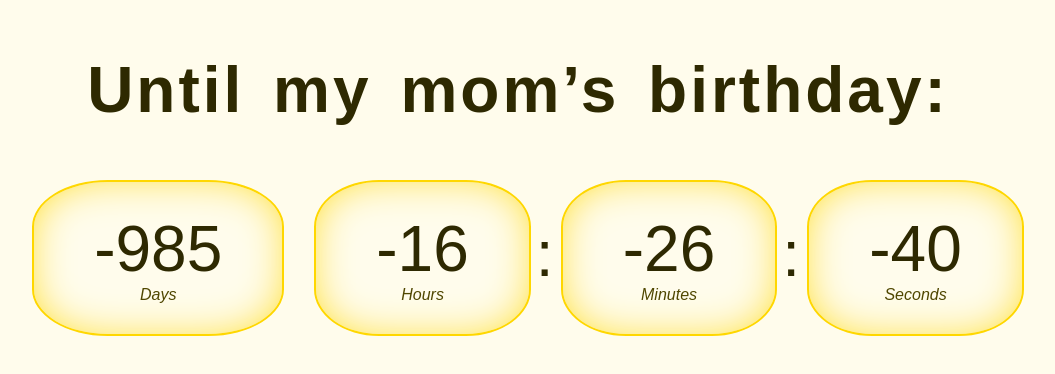
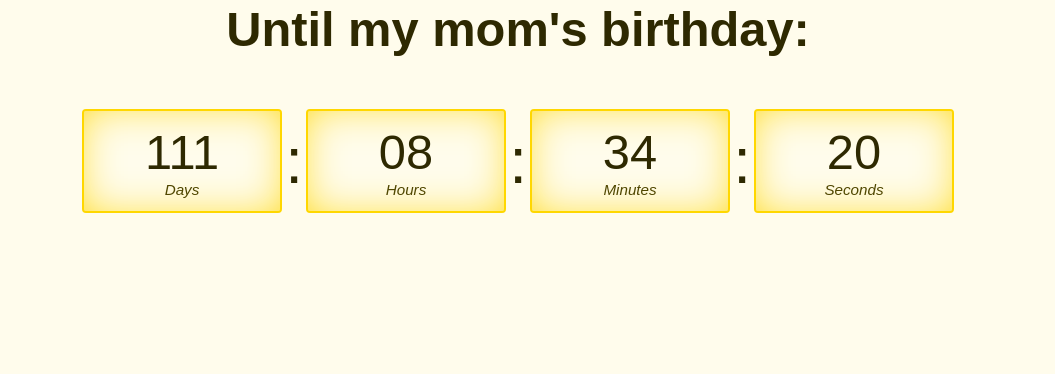
Before and after one commit to Romashka093/goit-js-hw-11-timer, a website with bundled scripts: page src/index.html in a window 1280 px wide. Shown: the whole page, without its empty margins (122-1177 px from the left). Built offline with nearby package versions, Linux system fonts and the light colour scheme.

Commit message:
Splitted and upgrade code

```diff
--- /dev/null
+++ b/src/components/MotherBD.js
@@ -0,0 +1,110 @@
+// Create elements
+const timerContainer = document.createElement('div');
+timerContainer.classList.add('timer-container');
+
+const titleH2 = document.createElement('h2');
+titleH2.classList.add('title');
+titleH2.textContent = "Until my mom's birthday:";
+timerContainer.appendChild(titleH2);
+
+const timerDiv = document.createElement('div');
+timerDiv.classList.add('timer');
+timerDiv.id = 'timer-1';
+
+const fields = ['days', 'hours', 'mins', 'secs'];
+const labels = ['Days', 'Hours', 'Minutes', 'Seconds'];
+
+fields.forEach((field, index) => {
+  const fieldDiv = document.createElement('div');
+  fieldDiv.classList.add('field');
+
+  const valueSpan = document.createElement('span');
+  valueSpan.classList.add('value');
+  valueSpan.setAttribute('data-value', field);
+  valueSpan.textContent = '11';
+
+  const labelSpan = document.createElement('span');
+  labelSpan.classList.add('label');
+  labelSpan.textContent = labels[index];
+
+  fieldDiv.appendChild(valueSpan);
+  fieldDiv.appendChild(labelSpan);
+
+  if (index < fields.length - 1) {
+    const dotsDiv = document.createElement('div');
+    dotsDiv.classList.add('dots');
+    dotsDiv.innerHTML = '<span class="too-dots">:</span>';
+    fieldDiv.appendChild(dotsDiv);
+  }
+
+  timerDiv.appendChild(fieldDiv);
+});
+
+timerContainer.appendChild(timerDiv);
+
+// Append to the document body or any other desired location
+const appWrapp = document.getElementById('app');
+appWrapp.appendChild(timerContainer);
+
+const refs = {
+  days: document.querySelector('span[data-value="days"]'),
+  hours: document.querySelector('span[data-value="hours"]'),
+  minutes: document.querySelector('span[data-value="mins"]'),
+  seconds: document.querySelector('span[data-value="secs"]'),
+};
+
+function pad(value) {
+  return String(value).padStart(2, '0');
+}
+
+new CountdownTimer({
+  targetDate: new Date('May 29 2021'),
+});
+function CountdownTimer(e) {
+  let prevDays = null;
+  let prevHours = null;
+  let prevMins = null;
+  let prevSecs = null;
+
+  setInterval(() => {
+    const today = new Date();
+    const targetDate = new Date(e.targetDate);
+    targetDate.setFullYear(today.getFullYear());
+
+    if (today > targetDate) {
+      targetDate.setFullYear(today.getFullYear() + 1);
+    }
+
+    const time = targetDate - today;
+    const days = Math.floor(time / (1000 * 60 * 60 * 24));
+    const hours = Math.floor((time % (1000 * 60 * 60 * 24)) / (1000 * 60 * 60));
+    const mins = Math.floor((time % (1000 * 60 * 60)) / (1000 * 60));
+    const secs = Math.floor((time % (1000 * 60)) / 1000);
+
+    if (days !== prevDays) {
+      if (days <= 9) {
+        refs.days.innerHTML = String(days).padStart(1, '0');
+      } else if (days > 9 && days <= 99) {
+        refs.days.innerHTML = String(days).padStart(2, '0');
+      } else if (days > 99) {
+        refs.days.innerHTML = String(days).padStart(3, '0');
+      }
+      prevDays = days;
+    }
+
+    if (hours !== prevHours) {
+      refs.hours.innerHTML = pad(hours);
+      prevHours = hours;
+    }
+
+    if (mins !== prevMins) {
+      refs.minutes.innerHTML = pad(mins);
+      prevMins = mins;
+    }
+
+    if (secs !== prevSecs) {
+      refs.seconds.innerHTML = pad(secs);
+      prevSecs = secs;
+    }
+  }, 1000);
+}
--- a/src/index.html
+++ b/src/index.html
@@ -1,37 +1,16 @@
-<!DOCTYPE html>
+<!doctype html>
 <html lang="en">
+  <head>
+    <meta charset="UTF-8" />
+    <meta name="viewport" content="width=device-width, initial-scale=1.0" />
+    <meta name="viewport" content="height=device-height, initial-scale=1.0" />
+    <meta name="description" content="Personal Calendar of Holidays" />
+    <title>&#128197;Calendar</title>
+  </head>
 
-<head>
-    <meta charset="UTF-8">
-    <meta name="viewport" content="width=device-width, initial-scale=1.0">
-    <title>Timer</title>
-</head>
-
-<body>
-    <h2 class="title">Until my mom’s birthday:</h2>
-    <div class="timer" id="timer-1">
-
-        <div class="field">
-            <span class="value" data-value="days">11</span>
-            <span class="label">Days</span>
-        </div>
-
-        <div class="field">
-            <span class="value" data-value="hours">11</span>
-            <span class="label">Hours</span>
-        </div>
-        <div class="dots"><span class="too-dots">:</span></div>
-        <div class="field">
-            <span class="value" data-value="mins">11</span>
-            <span class="label">Minutes</span>
-        </div>
-        <div class="dots"><span class="too-dots">:</span></div>
-        <div class="field">
-            <span class="value" data-value="secs">11</span>
-            <span class="label">Seconds</span>
-        </div>
-    </div>
-    <script src="./index.js"></script>
-</body>
-
+  <body>
+    <div id="nav"></div>
+    <div id="app" class="container"></div>
+    <script type="module" src="./index.js"></script>
+  </body>
 </html>
--- a/src/index.js
+++ b/src/index.js
@@ -1,33 +1,3 @@
-import './styles.css';
 
-const refs = {
-    days: document.querySelector('span[data-value="days"]'),
-    hours: document.querySelector('span[data-value="hours"]'),
-    minutes: document.querySelector('span[data-value="mins"]'),
-    seconds: document.querySelector('span[data-value="secs"]')
-}
-
-new CountdownTimer({
-    selector: '#timer-1',
-    targetDate: new Date('May 29 2021'),
-});
-
-function CountdownTimer(e) {
-
-    setInterval(() => {
-        const time = e.targetDate - new Date();
-        const days = String(Math.floor(time / (1000 * 60 * 60 * 24))).padStart(3, '0');
-        const hours = pad(Math.floor((time % (1000 * 60 * 60 * 24)) / (1000 * 60 * 60)));
-        const mins = pad(Math.floor((time % (1000 * 60 * 60)) / (1000 * 60)));
-        const secs = pad(Math.floor((time % (1000 * 60)) / 1000));
-
-        refs.days.innerHTML = days;
-        refs.hours.innerHTML = hours;
-        refs.minutes.innerHTML = mins;
-        refs.seconds.innerHTML = secs;
-    }, 1000);
-}
-
-function pad(value) {
-    return String(value).padStart(2, '0');
-}
+import './stylesheet/index.js';
+import './components/MotherBD.js'
--- a/src/styles.css
+++ /dev/null
@@ -1,64 +0,0 @@
-body {
-    background-color: #ffd90013;
-    font-family: sans-serif;
-    margin: 0;
-}
-
-.title {
-    display: flex;
-    justify-content: center;
-    letter-spacing: 3px;
-    word-spacing: 8px;
-    font-size: 64px;
-    color: #2E2901;
-}
-
-.timer {
-    display: flex;
-    justify-content: center;
-    margin: 50px auto;
-    flex-direction: column;
-}
-
-.field {
-    padding: 30px;
-    margin: 0 5px 0 25px;
-    border: 2px solid #FFD700;
-    border-radius: 30%;
-    box-shadow: inset 0px 0px 45px -10px #FFD700;
-}
-
-.value {
-    padding: 30px;
-    font-size: 64px;
-    color: #2E2901;
-}
-
-.label {
-    display: flex;
-    flex-wrap: wrap;
-    justify-content: center;
-    font-style: italic;
-    color: #504700;
-}
-
-.dots {
-    display: none;
-}
-
-.too-dots {
-    position: absolute;
-    transform: translateY(50%);
-    font-size: 64px;
-    color: #2E2901;
-}
-
-@media (min-width: 768px) {
-    .timer {
-        flex-direction: inherit;
-    }
-    .dots {
-        position: relative;
-        display: inherit;
-    }
-}
--- /dev/null
+++ b/src/stylesheet/components/MotherBD.css
@@ -0,0 +1,75 @@
+.title {
+    display: flex;
+    justify-content: center;
+    text-align: center;
+    color: #2e2901;
+    font-size: calc(26px + (64 - 26) * (100vw - 320px) / (1920 - 320));
+    line-height: 1.2;
+}
+
+.timer {
+    display: flex;
+    justify-content: center;
+    align-items: center;
+    margin: 50px auto;
+    flex-direction: column;
+}
+
+.field {
+    position: relative;
+    padding: 12px;
+    border: 2px solid #ffd700;
+    border-radius: 4px;
+    box-shadow: inset 0px 0px 45px -10px #ffd700;
+    text-align: center;
+    width: 100%;
+    max-width: 200px;
+}
+.field:not(:last-child) {
+    margin: 0 0 24px;
+}
+
+.value {
+    font-size: calc(26px + (64 - 26) * (100vw - 320px) / (1920 - 320));
+    line-height: 1.2;
+    color: #2e2901;
+}
+
+.label {
+    display: flex;
+    flex-wrap: wrap;
+    justify-content: center;
+    font-size: calc(14px + (16 - 14) * (100vw - 320px) / (1920 - 320));
+    line-height: 1.2;
+    font-style: italic;
+    color: #504700;
+}
+
+.dots {
+    display: none;
+}
+
+.too-dots {
+    font-size: 64px;
+    line-height: 1.2;
+    color: #2e2901;
+}
+
+@media (min-width: 768px) {
+    .field:not(:last-child) {
+        margin: 0;
+    }
+    .field:not(:first-child) {
+        margin: 0 0 0 24px;
+    }
+    .timer {
+        flex-direction: inherit;
+    }
+    .dots {
+        display: block;
+        position: absolute;
+        right: -23px;
+        top: 50%;
+        transform: translate(0%, -50%);
+    }
+}
--- /dev/null
+++ b/src/stylesheet/index.js
@@ -0,0 +1,3 @@
+import './main.css';
+import './libs/normalize.css';
+import './components/MotherBD.css';
--- /dev/null
+++ b/src/stylesheet/main.css
@@ -0,0 +1,40 @@
+body {
+    /* background: linear-gradient(90deg, #739eba, #43b1fa); */
+    background-color: #ffd90013;
+    font-family: sans-serif;
+    margin: 0;
+}
+* {
+    box-sizing: border-box;
+    margin: 0;
+    padding: 0;
+}
+
+a {
+    display: block;
+    text-decoration: none;
+}
+
+
+img {
+    display: block;
+    max-width: 100%;
+    height: auto;
+}
+
+*::before,
+*::after {
+    box-sizing: inherit;
+}
+
+ul,
+ol {
+    list-style: none;
+}
+
+.container {
+    margin: 0 auto;
+    width: 100%;
+    max-width: 1920px;
+    padding: 0 10px;
+}
```
Also changed, not shown: package.json (+21 -18 lines), src/templates/MotherBD.html (added, +24 -0 lines), src/stylesheet/fonts.css (added), src/stylesheet/libs/normalize.css (added), 1 other file.
